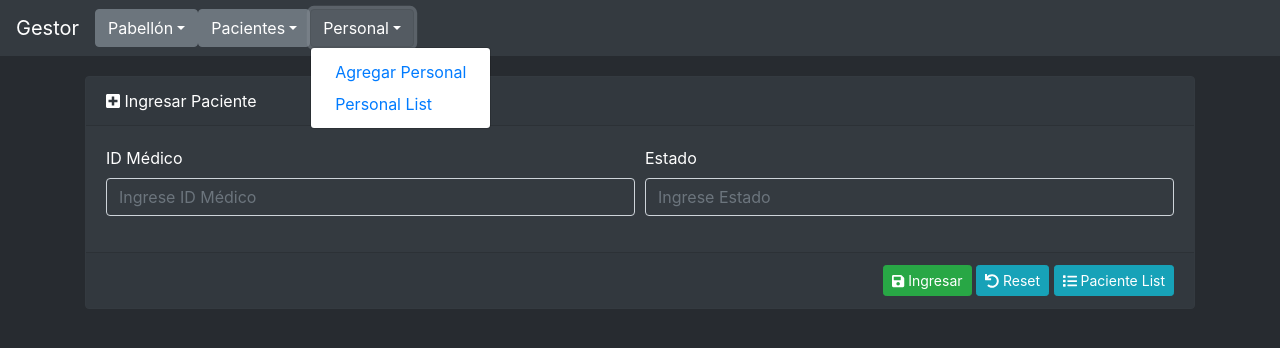
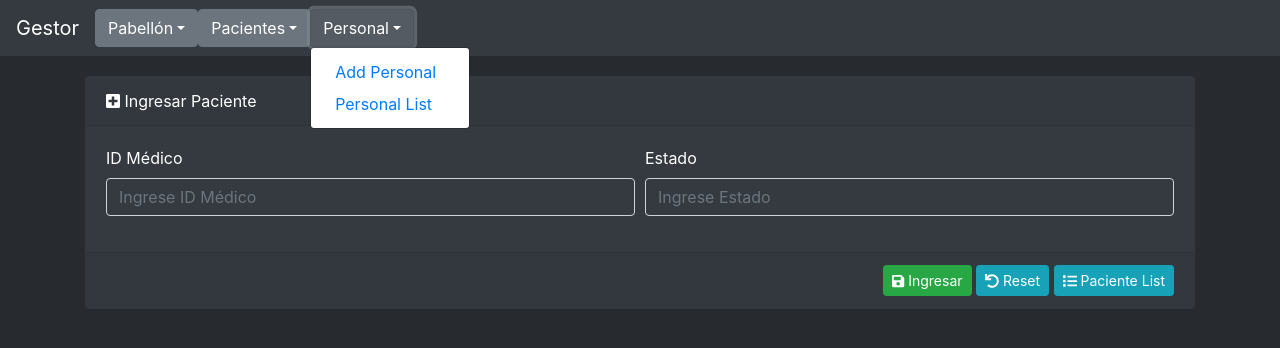
Before and after one commit to MatiasMarchant/FrEndEnt4, a React (Create React App) app: page /add in a window 1280 px wide. Both pictures are taken after a click on the button "Personal". Shown: the top 348 px of the page. Built offline with nearby package versions, Linux system fonts and the light colour scheme.

Commit message:
cambio de agregar por add

```diff
--- a/src/components/NavigationBar.js
+++ b/src/components/NavigationBar.js
@@ -26,7 +26,7 @@ export default class NavigationBar extends Component {
                 <Dropdown>
                     <Dropdown.Toggle variant="secondary" id="dropdown-variants-Secondary">Personal</Dropdown.Toggle>
                     <Dropdown.Menu>
-                        <Dropdown.Item><Link to={"/personal/add"}>Agregar Personal</Link></Dropdown.Item>
+                        <Dropdown.Item><Link to={"/personal/add"}>Add Personal</Link></Dropdown.Item>
                         <Dropdown.Item><Link to={"/personal/list"}>Personal List</Link></Dropdown.Item>
                     </Dropdown.Menu>
                 </Dropdown>
```
